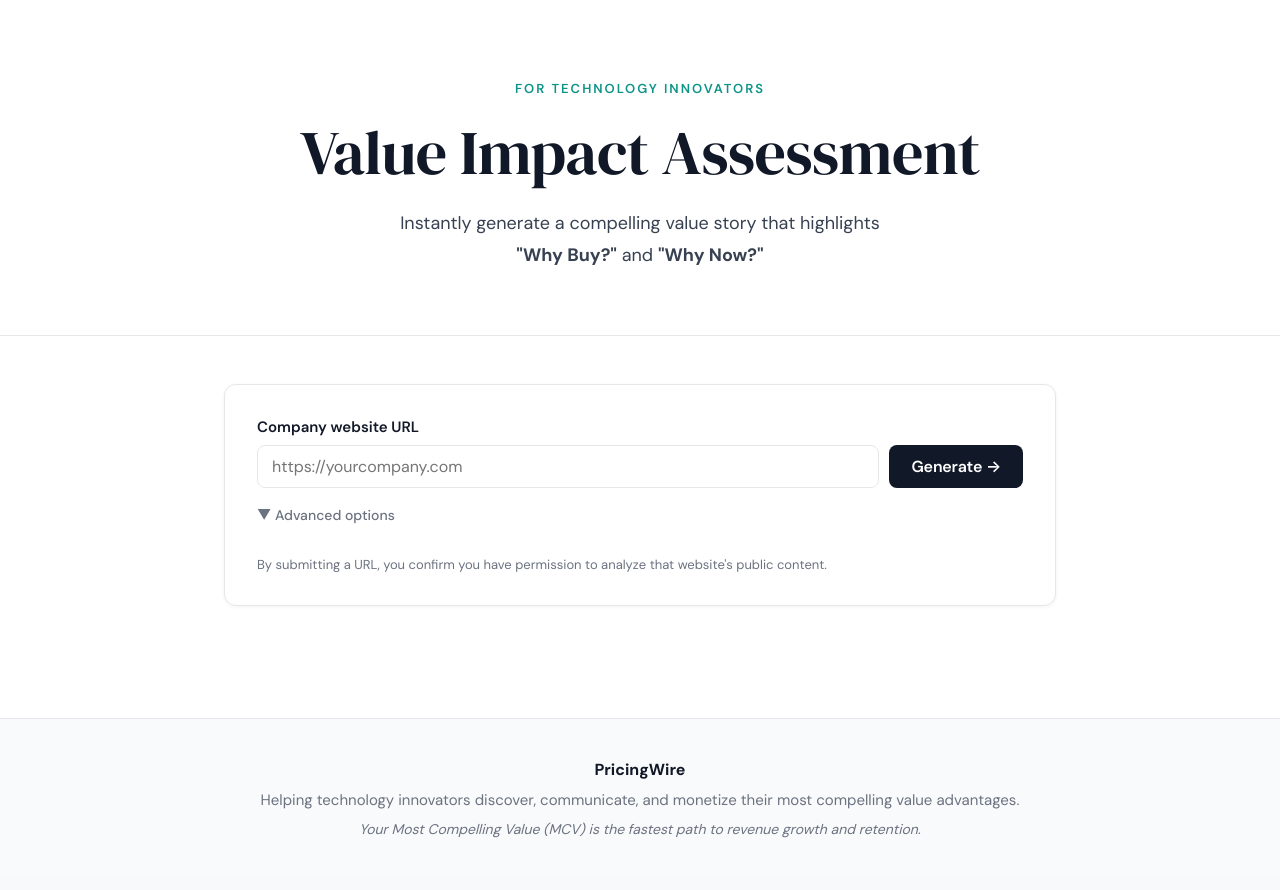
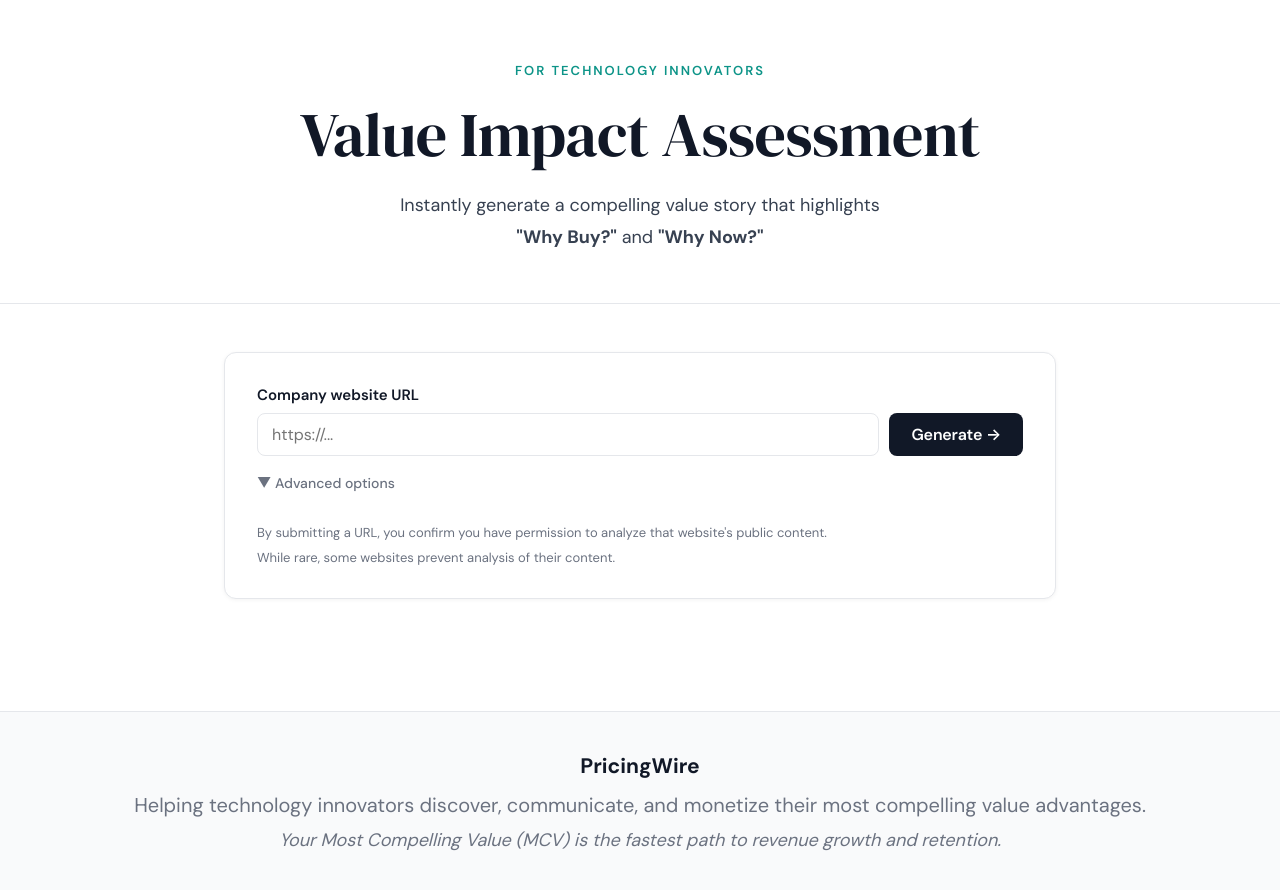
Before and after one commit to cmhopf/pricingwire, a Next.js app: page / in a window 1280 px wide. Built offline with nearby package versions, Linux system fonts and the light colour scheme.

Commit message:
Update index.js
format edits

```diff
--- a/pages/index.js
+++ b/pages/index.js
@@ -197,7 +197,7 @@ export default function Home() {
                   type="url"
                   value={url}
                   onChange={e => setUrl(e.target.value)}
-                  placeholder="https://yourcompany.com"
+                  placeholder="https://..."
                   required
                   style={s.input}
                 />
@@ -286,18 +286,7 @@ export default function Home() {
                   </div>
                 </div>
 
-                {/* 3. Tone */}
-                <div style={s.personaSection}>
-                  <label style={s.label}>Tone</label>
-                  <select value={tone} onChange={e => setTone(e.target.value)} style={{ ...s.input, marginTop: '2px' }}>
-                    <option>Professional and persuasive</option>
-                    <option>Bold and direct</option>
-                    <option>Consultative and thoughtful</option>
-                    <option>Energetic and inspiring</option>
-                  </select>
-                </div>
-
-                {/* 4. MCV Capability Count */}
+                {/* 3. MCV Capability Count */}
                 <div style={s.personaSection}>
                   <label style={s.label}>
                     Capabilities to Display
@@ -320,11 +309,25 @@ export default function Home() {
                   </div>
                   <p style={s.checkboxHint}>Controls how many capabilities appear in the Value Impact — MCV table</p>
                 </div>
+
+                {/* 4. Tone */}
+                <div style={s.personaSection}>
+                  <label style={s.label}>Tone</label>
+                  <select value={tone} onChange={e => setTone(e.target.value)} style={{ ...s.input, marginTop: '2px' }}>
+                    <option>Professional and persuasive</option>
+                    <option>Bold and direct</option>
+                    <option>Consultative and thoughtful</option>
+                    <option>Energetic and inspiring</option>
+                  </select>
+                </div>
                 </>
               )}
 
               <p style={s.disclaimer}>
                 By submitting a URL, you confirm you have permission to analyze that website&apos;s public content.
+              </p>
+              <p style={{ ...s.disclaimer, marginTop: '8px' }}>
+                While rare, some websites prevent analysis of their content.
               </p>
             </form>
           </div>
@@ -338,6 +341,7 @@ export default function Home() {
               <div style={s.spinner} />
               <p style={s.loadingText}>{LOADING_STEPS[loadingStep].doing}</p>
               <p style={s.loadingNext}>Next: {LOADING_STEPS[loadingStep].next}</p>
+              <p style={s.loadingTiming}>Your thorough Assessment may require ~40–50 seconds.</p>
             </div>
           )}
 
@@ -406,7 +410,7 @@ export default function Home() {
 
               {/* Persona Objection Responses */}
               <div style={s.deepBlock}>
-                <div style={s.deepBlockLabel}>🗣️ Persona Objection Responses</div>
+                <div style={s.deepBlockLabel}>💬 Persona Objection Responses</div>
                 <p style={s.deepNote}>Anticipating the top objections from {activePersonas.join(', ')} — with sharp, confident responses.</p>
                 <div className="md-content">
                   <ReactMarkdown remarkPlugins={[remarkGfm]}>{analysis.personaObjections}</ReactMarkdown>
@@ -547,7 +551,7 @@ const bgSoft = '#f9fafb';
 
 const s = {
   page: { minHeight: '100vh', fontFamily: font, color: ink, backgroundColor: bg, display: 'flex', flexDirection: 'column' },
-  hero: { padding: '80px 40px 64px', textAlign: 'center', borderBottom: `1px solid ${border}`, backgroundColor: bg },
+  hero: { padding: '62px 40px 50px', textAlign: 'center', borderBottom: `1px solid ${border}`, backgroundColor: bg },
   heroEyebrow: { fontSize: '13px', fontWeight: '600', letterSpacing: '2px', textTransform: 'uppercase', color: teal, marginBottom: '20px' },
   heroTitle: { fontFamily: serif, fontSize: 'clamp(38px, 5vw, 62px)', fontWeight: '400', color: ink, lineHeight: '1.15', marginBottom: '20px', letterSpacing: '-0.5px' },
   heroSub: { fontSize: '18px', color: body, lineHeight: '1.75', maxWidth: '480px', margin: '0 auto' },
@@ -583,6 +587,7 @@ const s = {
   spinner: { width: '28px', height: '28px', border: `2px solid ${border}`, borderTopColor: ink, borderRadius: '50%', animation: 'spin 0.7s linear infinite', margin: '0 auto' },
   loadingText: { fontSize: '16px', fontWeight: '500', color: ink, marginTop: '14px' },
   loadingNext: { fontSize: '13px', color: muted, marginTop: '6px' },
+  loadingTiming: { fontSize: '13px', color: muted, marginTop: '14px', paddingTop: '14px', borderTop: `1px solid ${border}` },
 
   errorBox: { backgroundColor: '#fef2f2', border: '1px solid #fecaca', borderRadius: '8px', padding: '14px 18px', color: '#b91c1c', fontSize: '15px', marginBottom: '24px' },
 
@@ -617,7 +622,7 @@ const s = {
   actionBtns: { display: 'flex', gap: '10px', flexWrap: 'wrap', justifyContent: 'center' },
 
   footer: { borderTop: `1px solid ${border}`, padding: '40px 40px', textAlign: 'center', backgroundColor: bgSoft },
-  footerLogo: { fontSize: '16px', fontWeight: '700', color: ink, marginBottom: '8px' },
-  footerText: { fontSize: '15px', color: muted, lineHeight: '1.7', marginBottom: '6px' },
-  footerMcv: { fontSize: '14px', color: muted, fontStyle: 'italic' },
+  footerLogo: { fontSize: '21px', fontWeight: '700', color: ink, marginBottom: '8px' },
+  footerText: { fontSize: '20px', color: muted, lineHeight: '1.7', marginBottom: '6px' },
+  footerMcv: { fontSize: '18px', color: muted, fontStyle: 'italic' },
 };
```
